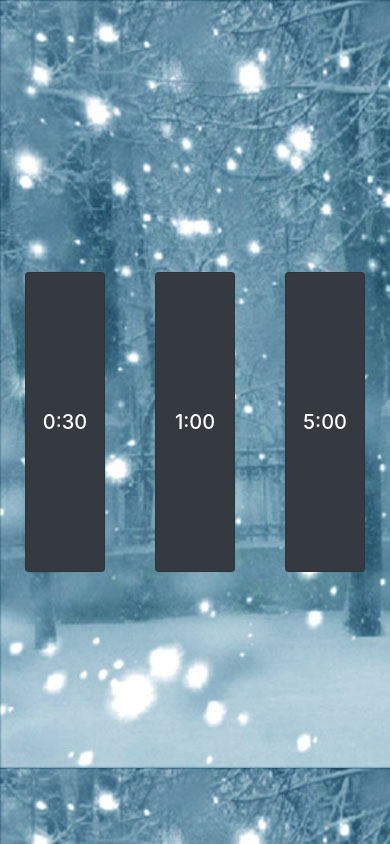
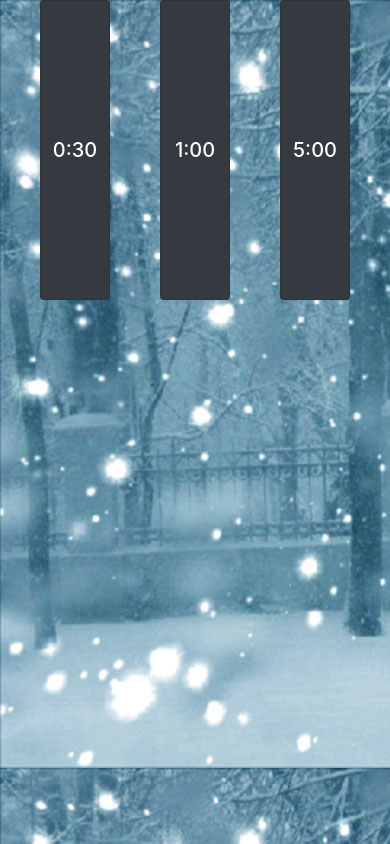
Before and after one commit to tarunsk/snow-racer, a Vue app: page / in a window 390 px wide. Both pictures are taken after a click on the link "Play Now!". Built offline with nearby package versions, Linux system fonts and the light colour scheme; what vue2-touch-events would draw is missing.

Commit message:
menu screens formatted on mobile

```diff
--- a/src/App.vue
+++ b/src/App.vue
@@ -70,6 +70,14 @@ export default {
     },
     transform(){
         return `rotate(${this.angle} ${this.x} ${this.y})`
+    },
+    isMobile: function() {
+      if( screen.width <= 760 ) {
+          return "col-12 my-auto mx-auto track-select";
+      }
+      else {
+          return "row h-100 w-100 my-auto mx-auto track-select";
+      }
     }
   },
   methods: {
@@ -102,11 +110,15 @@ export default {
 <template>
   <div ref="app" id="app" class="h-100 bg">
     <Landing class="h-100" v-if="!menuSelect" v-on:play-now="menuSelect=true"/>
-    <div class="row h-100 w-100 my-auto mx-auto track-select" v-if="menuSelect && (chosenDuration === null)">
-      <Menu v-for="duration in durations" v-bind:key="duration.id" v-bind:option="duration" v-on:chosen-option="setDuration"/>
+    <div class="container durations" v-if="menuSelect && (chosenDuration === null)">
+      <div :class="isMobile">
+        <Menu v-for="duration in durations" v-bind:key="duration.id" v-bind:option="duration" v-on:chosen-option="setDuration"/>
+      </div>
     </div>
-    <div class="row h-100 w-100 my-auto mx-auto track-select" v-if="menuSelect && !renderGame && chosenDuration !== null">
-      <Menu v-for="icon in icons" v-bind:key="icon.id" v-bind:option="icon" v-on:chosen-option="setChosenIcon"/>
+    <div class="container" v-if="menuSelect && !renderGame && chosenDuration !== null">
+      <div :class="isMobile" >
+        <Menu v-for="icon in icons" v-bind:key="icon.id" v-bind:option="icon" v-on:chosen-option="setChosenIcon"/>
+      </div>
     </div>
     <GameScreen v-if="renderGame" v-bind:bestTime="highScore" v-bind:duration="chosenDuration" v-bind:icon="chosenIcon" v-on:reset="resetGame"/>
   </div>
--- a/src/components/menu.vue
+++ b/src/components/menu.vue
@@ -11,13 +11,24 @@ export default {
       return "../assets/img/tracks/" + track.toLowerCase() + "/" + type;
     },
   },
+  computed: {
+    classType: function() {
+      if( screen.width <= 760 ) {
+          return "row card row-buffer my-auto bg-dark text-white menu-item opacity-5";
+      }
+      else {
+        alert("card my-auto bg-dark text-white menu-item opacity-5 col")
+          return "card my-auto bg-dark text-white menu-item opacity-5 col";
+      }
+    },
+  },
   props: ['option'],
 
 }
 </script>
 
 <template>
-<div class="card my-auto bg-dark text-white menu-item opacity-5 col">
+<div :class="classType">
     <div class="h-75 w-100 mx-auto my-auto thumbnail" v-if="option.img" style="text-align:center;">
         <img class="h-100 my-auto mx-auto" v-bind:src="option.value"/>
     </div>
--- a/src/style/style.css
+++ b/src/style/style.css
@@ -33,6 +33,13 @@ html, body {
   width: 100px;
   z-index: 10;
 }
+
+.row.card {
+  height: 200px;
+  padding: 100px;
+}
+
+.row-buffer { margin-top:200px; }
 
 .menu-item img {
   height: 40%;
```
